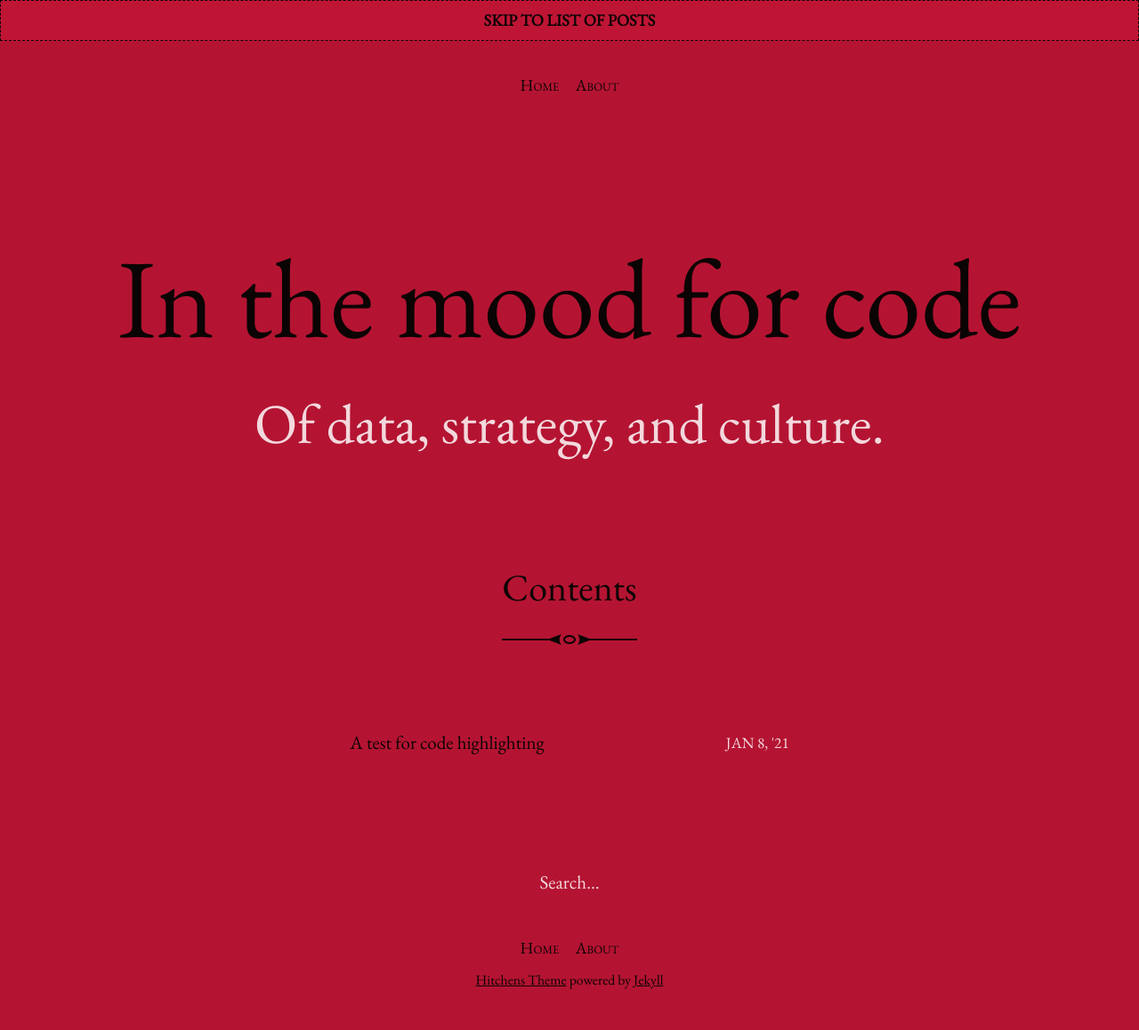
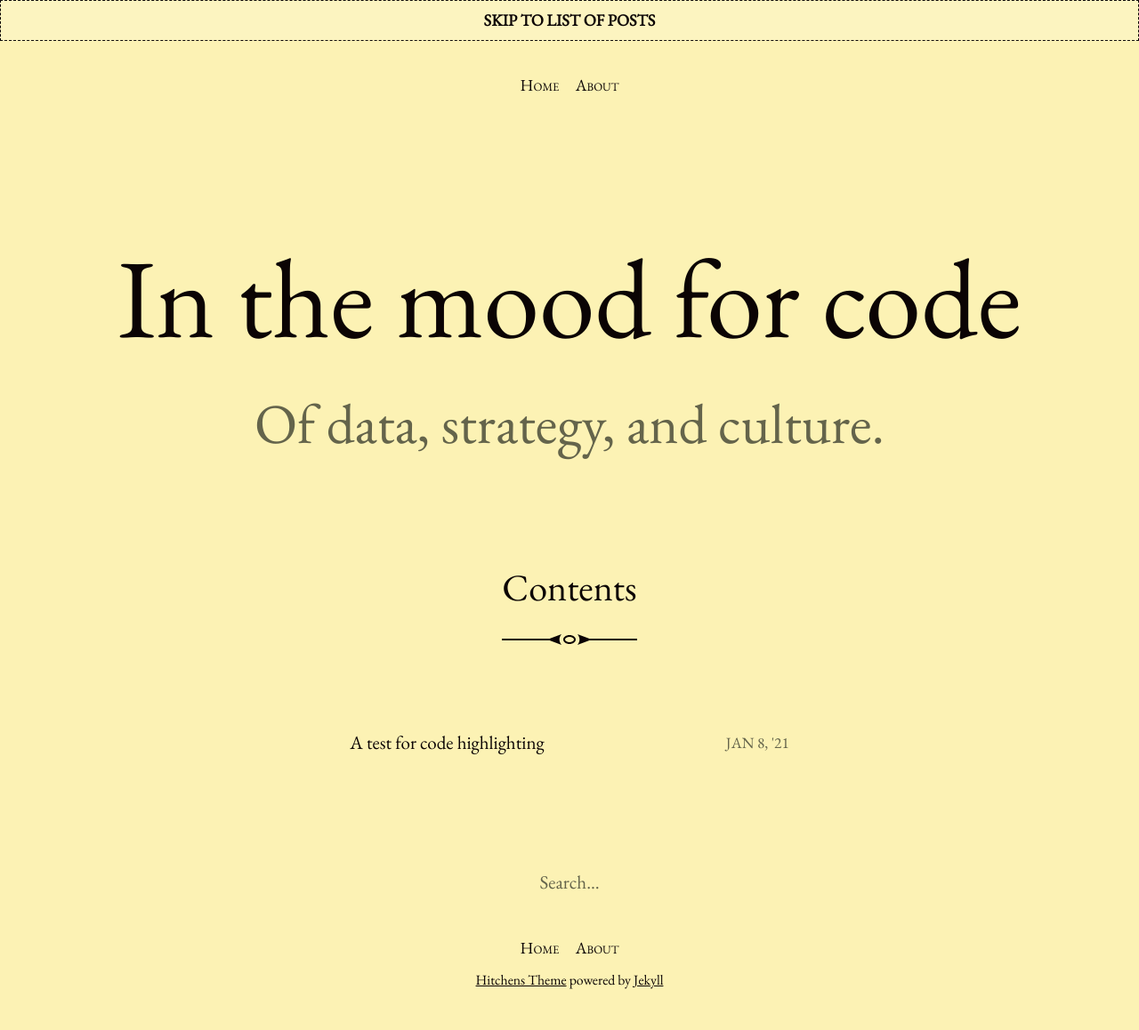
Before and after one commit to carmigno/carmigno.github.io, a Jekyll site: the page built from index.html, in a window 1280 px wide. Shown: the whole page at 89% size. Built offline with Jekyll 4.4.1, drawn with Linux system fonts in a browser that asks for light colours; the list of posts is cut into pages by our own code.

Commit message:
Back to yellow

```diff
--- a/_sass/_variables.scss
+++ b/_sass/_variables.scss
@@ -1,9 +1,8 @@
-//$brand-color:         #FCF2B4;
-$brand-color:         #B41432;
+$brand-color:         #FCF2B4;
 
 $highlight:           lighten($brand-color, 35%);
 $text-color:          #0b0404;
-$muted-text-color:    #ffffffd5;
+$muted-text-color:    #64644B;
 $font-family:         "EB Garamond", Garamond, "Times New Roman", serif;
 
 $on-bigphone:         375px;
```
